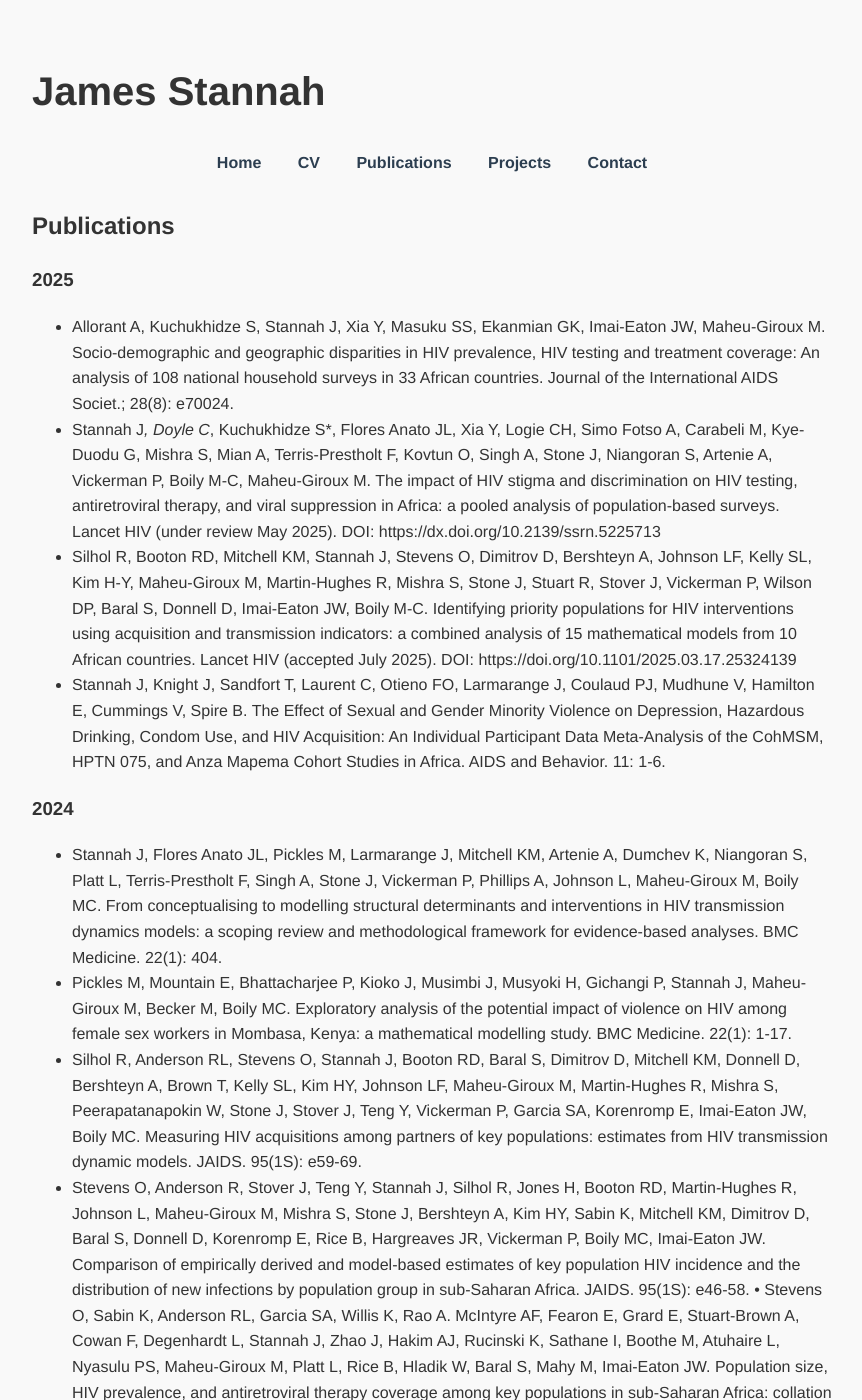
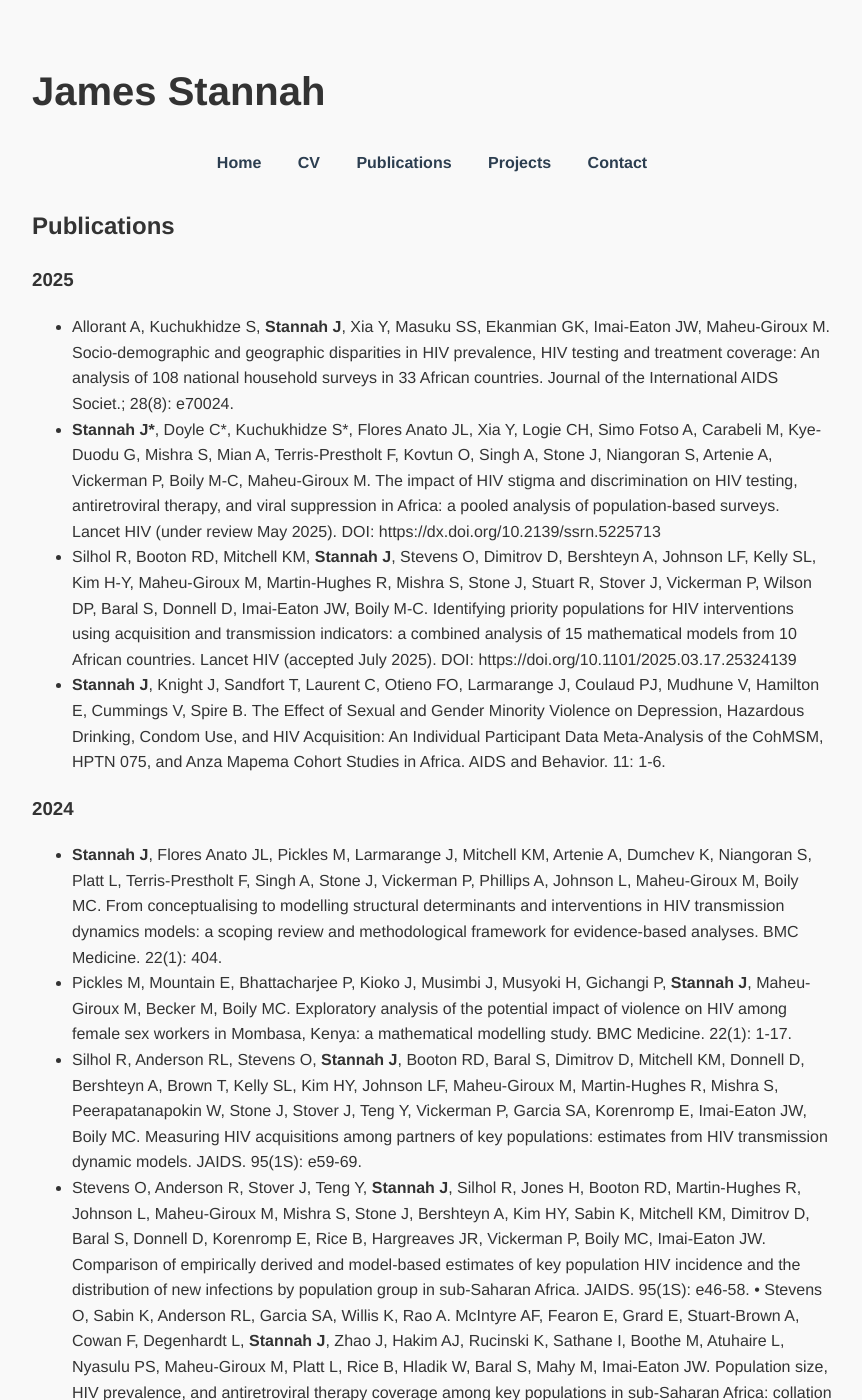
Before and after one commit to jamesstannah/jamesstannah.github.io, a Jekyll site: the page built from publications.md, in a window 1280 px wide and 1400 px high. Shown: the whole window, without its empty margins (208-1070 px from the left). Built offline with Jekyll 4.4.1, drawn with Linux system fonts in a browser that asks for light colours; some of the changed text lies outside the part shown.

Commit message:
Update publications.md

```diff
--- a/publications.md
+++ b/publications.md
@@ -7,29 +7,29 @@ permalink: /publications/
 ## Publications
 
 ### 2025
-- Allorant A, Kuchukhidze S, Stannah J, Xia Y, Masuku SS, Ekanmian GK, Imai‐Eaton JW, Maheu‐Giroux M. Socio‐demographic and geographic disparities in HIV prevalence, HIV testing and treatment coverage: An analysis of 108 national household surveys in 33 African countries. Journal of the International AIDS Societ.; 28(8): e70024.
-- Stannah J*, Doyle C*, Kuchukhidze S*, Flores Anato JL, Xia Y, Logie CH, Simo Fotso A, Carabeli M, Kye-Duodu G, Mishra S, Mian A, Terris-Prestholt F, Kovtun O, Singh A, Stone J, Niangoran S, Artenie A, Vickerman P, Boily M-C, Maheu-Giroux M. The impact of HIV stigma and discrimination on HIV testing, antiretroviral therapy, and viral suppression in Africa: a pooled analysis of population-based surveys. Lancet HIV (under review May 2025). DOI: https://dx.doi.org/10.2139/ssrn.5225713
-- Silhol R, Booton RD, Mitchell KM, Stannah J, Stevens O, Dimitrov D, Bershteyn A, Johnson LF, Kelly SL, Kim H-Y, Maheu-Giroux M, Martin-Hughes R, Mishra S, Stone J, Stuart R, Stover J, Vickerman P, Wilson DP, Baral S, Donnell D, Imai-Eaton JW, Boily M-C. Identifying priority populations for HIV interventions using acquisition and transmission indicators: a combined analysis of 15 mathematical models from 10 African countries. Lancet HIV (accepted July 2025). DOI: https://doi.org/10.1101/2025.03.17.25324139
-- Stannah J, Knight J, Sandfort T, Laurent C, Otieno FO, Larmarange J, Coulaud PJ, Mudhune V, Hamilton E, Cummings V, Spire B. The Effect of Sexual and Gender Minority Violence on Depression, Hazardous Drinking, Condom Use, and HIV Acquisition: An Individual Participant Data Meta-Analysis of the CohMSM, HPTN 075, and Anza Mapema Cohort Studies in Africa. AIDS and Behavior. 11: 1-6.
+- Allorant A, Kuchukhidze S, **Stannah J**, Xia Y, Masuku SS, Ekanmian GK, Imai‐Eaton JW, Maheu‐Giroux M. Socio‐demographic and geographic disparities in HIV prevalence, HIV testing and treatment coverage: An analysis of 108 national household surveys in 33 African countries. Journal of the International AIDS Societ.; 28(8): e70024.
+- **Stannah J\***, Doyle C\*, Kuchukhidze S\*, Flores Anato JL, Xia Y, Logie CH, Simo Fotso A, Carabeli M, Kye-Duodu G, Mishra S, Mian A, Terris-Prestholt F, Kovtun O, Singh A, Stone J, Niangoran S, Artenie A, Vickerman P, Boily M-C, Maheu-Giroux M. The impact of HIV stigma and discrimination on HIV testing, antiretroviral therapy, and viral suppression in Africa: a pooled analysis of population-based surveys. Lancet HIV (under review May 2025). DOI: https://dx.doi.org/10.2139/ssrn.5225713
+- Silhol R, Booton RD, Mitchell KM, **Stannah J**, Stevens O, Dimitrov D, Bershteyn A, Johnson LF, Kelly SL, Kim H-Y, Maheu-Giroux M, Martin-Hughes R, Mishra S, Stone J, Stuart R, Stover J, Vickerman P, Wilson DP, Baral S, Donnell D, Imai-Eaton JW, Boily M-C. Identifying priority populations for HIV interventions using acquisition and transmission indicators: a combined analysis of 15 mathematical models from 10 African countries. Lancet HIV (accepted July 2025). DOI: https://doi.org/10.1101/2025.03.17.25324139
+- **Stannah J**, Knight J, Sandfort T, Laurent C, Otieno FO, Larmarange J, Coulaud PJ, Mudhune V, Hamilton E, Cummings V, Spire B. The Effect of Sexual and Gender Minority Violence on Depression, Hazardous Drinking, Condom Use, and HIV Acquisition: An Individual Participant Data Meta-Analysis of the CohMSM, HPTN 075, and Anza Mapema Cohort Studies in Africa. AIDS and Behavior. 11: 1-6.
 
 ### 2024
-- Stannah J, Flores Anato JL, Pickles M, Larmarange J, Mitchell KM, Artenie A, Dumchev K, Niangoran S, Platt L, Terris-Prestholt F, Singh A, Stone J, Vickerman P, Phillips A, Johnson L, Maheu-Giroux M, Boily MC. From conceptualising to modelling structural determinants and interventions in HIV transmission dynamics models: a scoping review and methodological framework for evidence-based analyses. BMC Medicine. 22(1): 404.
-- Pickles M, Mountain E, Bhattacharjee P, Kioko J, Musimbi J, Musyoki H, Gichangi P, Stannah J, Maheu-Giroux M, Becker M, Boily MC. Exploratory analysis of the potential impact of violence on HIV among female sex workers in Mombasa, Kenya: a mathematical modelling study. BMC Medicine. 22(1): 1-17.
-- Silhol R, Anderson RL, Stevens O, Stannah J, Booton RD, Baral S, Dimitrov D, Mitchell KM, Donnell D, Bershteyn A, Brown T, Kelly SL, Kim HY, Johnson LF, Maheu-Giroux M, Martin-Hughes R, Mishra S, Peerapatanapokin W, Stone J, Stover J, Teng Y, Vickerman P, Garcia SA, Korenromp E, Imai-Eaton JW, Boily MC. Measuring HIV acquisitions among partners of key populations: estimates from HIV transmission dynamic models. JAIDS. 95(1S): e59-69.
-- Stevens O, Anderson R, Stover J, Teng Y, Stannah J, Silhol R, Jones H, Booton RD, Martin-Hughes R, Johnson L, Maheu-Giroux M, Mishra S, Stone J, Bershteyn A, Kim HY, Sabin K, Mitchell KM, Dimitrov D, Baral S, Donnell D, Korenromp E, Rice B, Hargreaves JR, Vickerman P, Boily MC, Imai-Eaton JW. Comparison of empirically derived and model-based estimates of key population HIV incidence and the distribution of new infections by population group in sub-Saharan Africa. JAIDS. 95(1S): e46-58.
-• Stevens O, Sabin K, Anderson RL, Garcia SA, Willis K, Rao A. McIntyre AF, Fearon E, Grard E, Stuart-Brown A, Cowan F, Degenhardt L, Stannah J, Zhao J, Hakim AJ, Rucinski K, Sathane I, Boothe M, Atuhaire L, Nyasulu PS, Maheu-Giroux M, Platt L, Rice B, Hladik W, Baral S, Mahy M, Imai-Eaton JW. Population size, HIV prevalence, and antiretroviral therapy coverage among key populations in sub-Saharan Africa: collation and synthesis of survey data, 2010–23. The Lancet Global Health. 12(9):e1400-12.
+- **Stannah J**, Flores Anato JL, Pickles M, Larmarange J, Mitchell KM, Artenie A, Dumchev K, Niangoran S, Platt L, Terris-Prestholt F, Singh A, Stone J, Vickerman P, Phillips A, Johnson L, Maheu-Giroux M, Boily MC. From conceptualising to modelling structural determinants and interventions in HIV transmission dynamics models: a scoping review and methodological framework for evidence-based analyses. BMC Medicine. 22(1): 404.
+- Pickles M, Mountain E, Bhattacharjee P, Kioko J, Musimbi J, Musyoki H, Gichangi P, **Stannah J**, Maheu-Giroux M, Becker M, Boily MC. Exploratory analysis of the potential impact of violence on HIV among female sex workers in Mombasa, Kenya: a mathematical modelling study. BMC Medicine. 22(1): 1-17.
+- Silhol R, Anderson RL, Stevens O, **Stannah J**, Booton RD, Baral S, Dimitrov D, Mitchell KM, Donnell D, Bershteyn A, Brown T, Kelly SL, Kim HY, Johnson LF, Maheu-Giroux M, Martin-Hughes R, Mishra S, Peerapatanapokin W, Stone J, Stover J, Teng Y, Vickerman P, Garcia SA, Korenromp E, Imai-Eaton JW, Boily MC. Measuring HIV acquisitions among partners of key populations: estimates from HIV transmission dynamic models. JAIDS. 95(1S): e59-69.
+- Stevens O, Anderson R, Stover J, Teng Y, **Stannah J**, Silhol R, Jones H, Booton RD, Martin-Hughes R, Johnson L, Maheu-Giroux M, Mishra S, Stone J, Bershteyn A, Kim HY, Sabin K, Mitchell KM, Dimitrov D, Baral S, Donnell D, Korenromp E, Rice B, Hargreaves JR, Vickerman P, Boily MC, Imai-Eaton JW. Comparison of empirically derived and model-based estimates of key population HIV incidence and the distribution of new infections by population group in sub-Saharan Africa. JAIDS. 95(1S): e46-58.
+• Stevens O, Sabin K, Anderson RL, Garcia SA, Willis K, Rao A. McIntyre AF, Fearon E, Grard E, Stuart-Brown A, Cowan F, Degenhardt L, **Stannah J**, Zhao J, Hakim AJ, Rucinski K, Sathane I, Boothe M, Atuhaire L, Nyasulu PS, Maheu-Giroux M, Platt L, Rice B, Hladik W, Baral S, Mahy M, Imai-Eaton JW. Population size, HIV prevalence, and antiretroviral therapy coverage among key populations in sub-Saharan Africa: collation and synthesis of survey data, 2010–23. The Lancet Global Health. 12(9):e1400-12.
 
 ### 2023
-- Stannah J, Soni N, Lam JKS, Giguère K, Mitchell KM, Kronfli N, Larmarange J, Moh R, Nouaman M, Kouamé GM, Boily MC, Maheu-Giroux M. (2023) Trends in HIV testing, the treatment cascade, and HIV incidence among men who have sex with men in Africa: a systematic review and meta-analysis. The Lancet HIV. 10(8): e528-42.
+- **Stannah J**, Soni N, Lam JKS, Giguère K, Mitchell KM, Kronfli N, Larmarange J, Moh R, Nouaman M, Kouamé GM, Boily MC, Maheu-Giroux M. (2023) Trends in HIV testing, the treatment cascade, and HIV incidence among men who have sex with men in Africa: a systematic review and meta-analysis. The Lancet HIV. 10(8): e528-42.
 
 ### 2022
-- Hodgins C, Stannah J, Kuchukhidze S, Zembe L, Eaton JW, Boily MC, Maheu-Giroux M. Population sizes, HIV prevalence, and HIV prevention among men who paid for sex in sub-Saharan Africa (2000–2020): A meta-analysis of 87 population-based surveys. PLoS Medicine. 19(1): e1003861.
+- Hodgins C, **Stannah J**, Kuchukhidze S, Zembe L, Eaton JW, Boily MC, Maheu-Giroux M. Population sizes, HIV prevalence, and HIV prevention among men who paid for sex in sub-Saharan Africa (2000–2020): A meta-analysis of 87 population-based surveys. PLoS Medicine. 19(1): e1003861.
 
 ### 2021
-- Silhol R, Coupland H, Baggaley R, Miller L, Staadegaard L, Gottlieb SL, Stannah J, Turner KME, Vickerman P, Hayes R, Mayaud P, Looker KJ, Boily MC. What is the burden on heterosexually acquired HIV due to HSV-2? Global and regional model-based estimates of the proportion and number of HIV infections attributable to HSV-2 infection. JAIDS. 88(1): 19-30.
+- Silhol R, Coupland H, Baggaley R, Miller L, Staadegaard L, Gottlieb SL, **Stannah J**, Turner KME, Vickerman P, Hayes R, Mayaud P, Looker KJ, Boily MC. What is the burden on heterosexually acquired HIV due to HSV-2? Global and regional model-based estimates of the proportion and number of HIV infections attributable to HSV-2 infection. JAIDS. 88(1): 19-30.
 
 ### 2020
-- Stannah J, Silhol R, Elmes J, Owen B, Shacklett BL, Anton P, McGowan I, van der Straten A, Dimitrov D, Baggaley RF, Boily MC. Increases in HIV incidence following receptive anal intercourse among women: A systematic review and meta-analysis. AIDS & Behavior. 24: 667-681.
+- **Stannah J**, Silhol R, Elmes J, Owen B, Shacklett BL, Anton P, McGowan I, van der Straten A, Dimitrov D, Baggaley RF, Boily MC. Increases in HIV incidence following receptive anal intercourse among women: A systematic review and meta-analysis. AIDS & Behavior. 24: 667-681.
 
 ### 2019
-- Stannah J*, Dale E*, Elmes J, Staunton R, Beyrer C, Mitchell KM, Boily MC. HIV testing and engagement with the HIV treatment cascade among men who have sex with men in Africa: a systematic review and meta-analysis. The Lancet HIV. 6(11): e769-87.
+- **Stannah J\***, Dale E\*, Elmes J, Staunton R, Beyrer C, Mitchell KM, Boily MC. HIV testing and engagement with the HIV treatment cascade among men who have sex with men in Africa: a systematic review and meta-analysis. The Lancet HIV. 6(11): e769-87.
```
